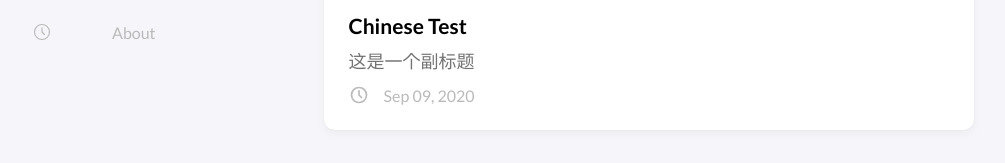
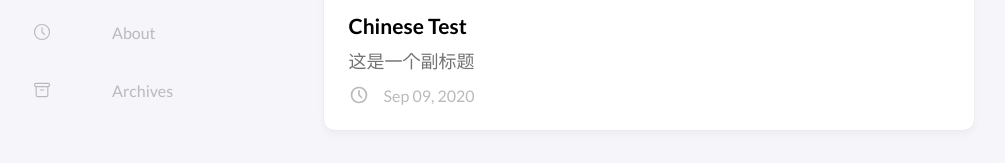
Before and after one commit to kkkk-source/suttaku, a React (Create React App) app: page / in a window 1280 px wide. Shown: the part 302-465 px from the top of the page, without its empty margins (137-1142 px from the left). Built offline with nearby package versions, Linux system fonts and the light colour scheme.

Commit message:
add a link to go archives

```diff
--- a/src/components/Menu/index.tsx
+++ b/src/components/Menu/index.tsx
@@ -1,6 +1,7 @@
 import { NavLink } from 'react-router-dom';
+import ArchiveSVG from 'components/svg/ArchiveSVG';
+import AboutSVG from 'components/svg/AboutSVG';
 import HomeSVG from 'components/svg/HomeSVG';
-import AboutSVG from 'components/svg/AboutSVG';
 import style from './Menu.module.scss';
 
 export default function Menu(): JSX.Element {
@@ -14,6 +15,7 @@ export default function Menu(): JSX.Element {
 const MENU_ITEMS: Array<JSX.Element> = [
   <MenuItem key={0} to={'/'} children={<Home />} />,
   <MenuItem key={1} to={'/about'} children={<About />} />,
+  <MenuItem key={2} to={'/archives'} children={<Archives />} />,
 ];
 
 function MenuItem({ to, children }: { to: string, children: JSX.Element }): JSX.Element {
@@ -47,3 +49,12 @@ function About(): JSX.Element {
     </>
   );
 };
+
+function Archives(): JSX.Element {
+  return (
+    <>
+      <ArchiveSVG />
+      <span>Archives</span>
+    </>
+  );
+};
```
